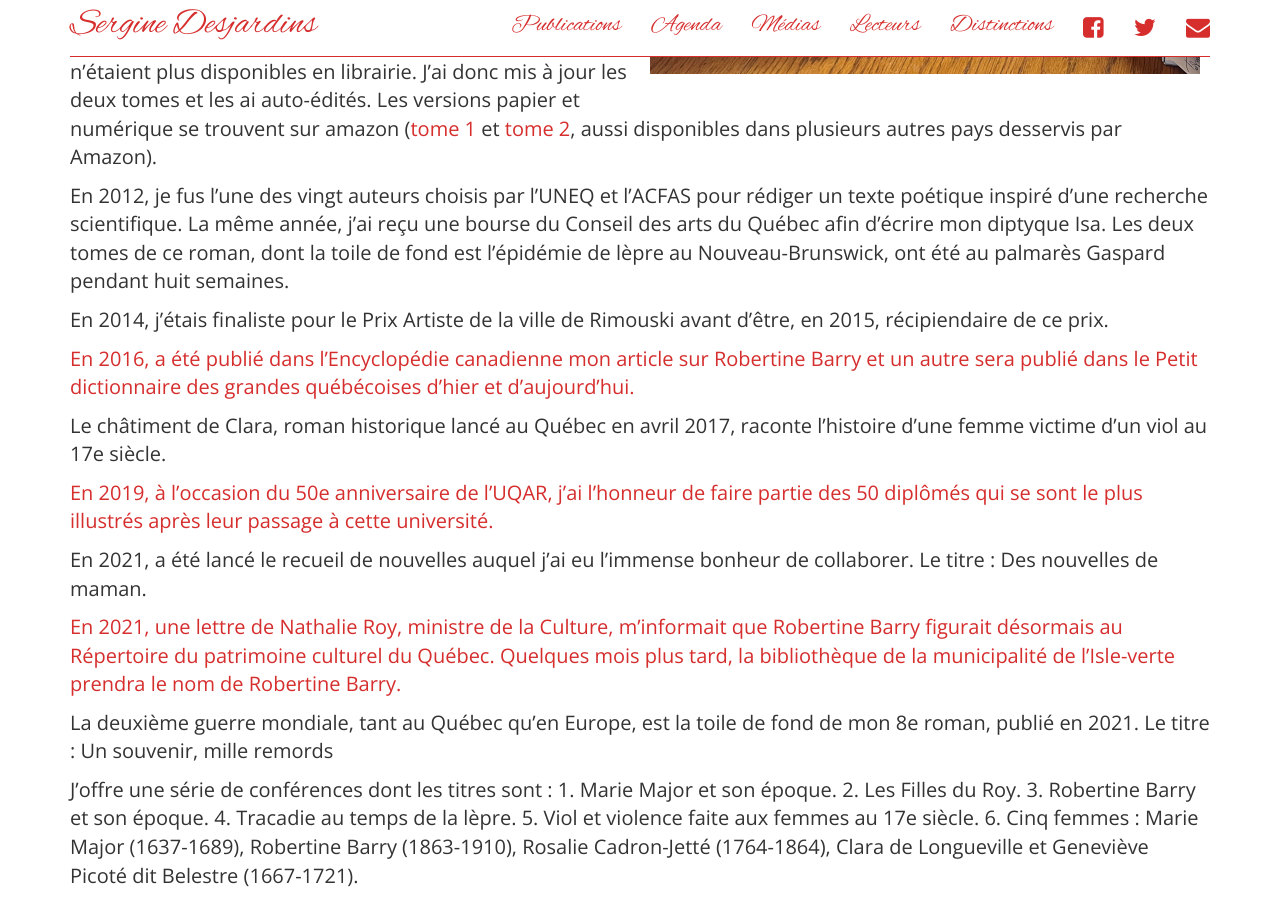
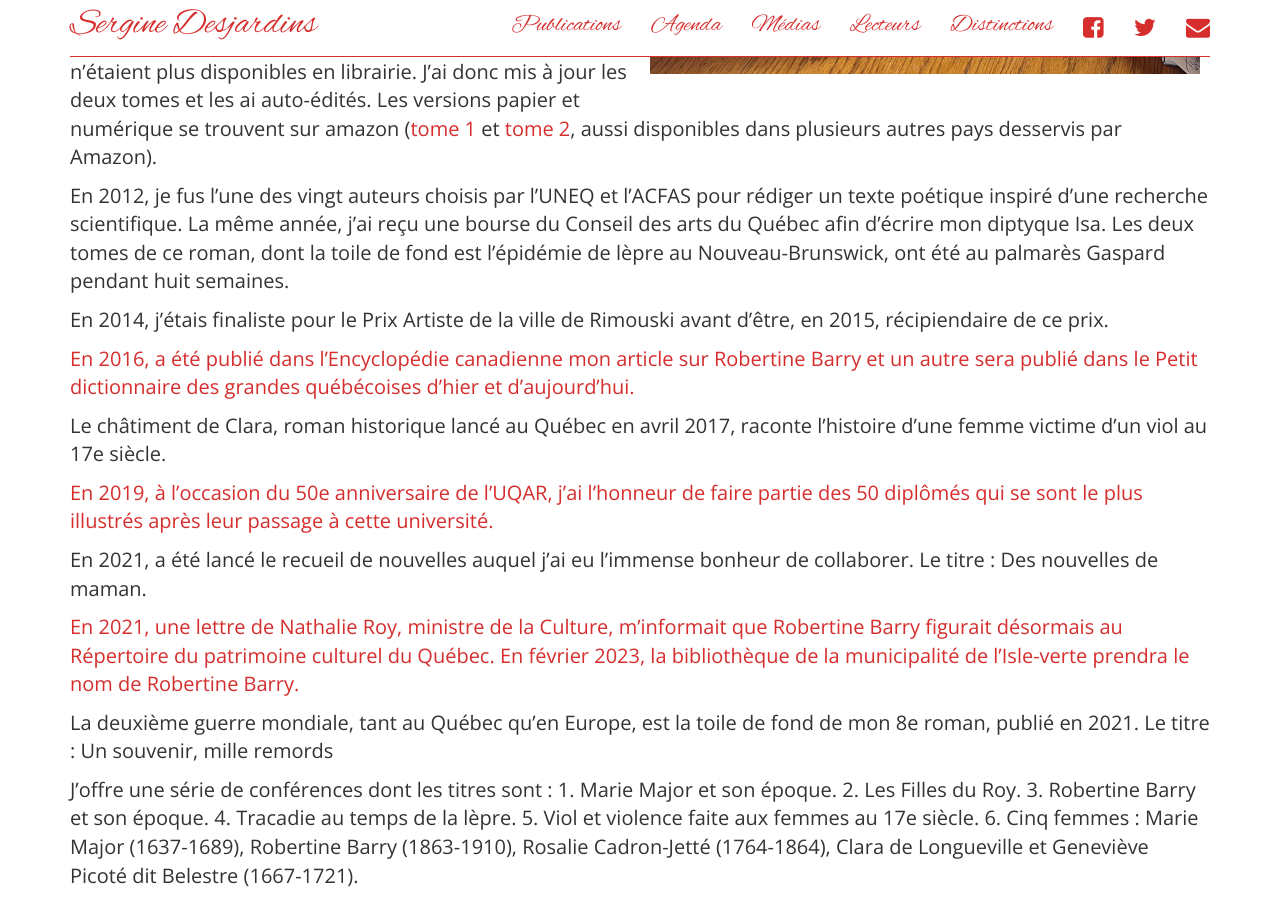
Before and after one commit to serginedesjardins/serginedesjardins.github.io, a Jekyll site: the page built from index.md, in a window 1280 px wide and 900 px high, scrolled down 758 px. Built offline with Jekyll 4.4.1, drawn with Linux system fonts in a browser that asks for light colours; nearby versions of some CDN libraries.

Commit message:
Biblio Isle-Verte, date &

```diff
--- a/index.md
+++ b/index.md
@@ -37,7 +37,7 @@ Le châtiment de Clara, roman historique lancé au Québec en avril 2017, racont
 
 En 2021, a été lancé le recueil de nouvelles auquel j’ai eu l’immense bonheur de collaborer. Le titre : Des nouvelles de maman.
 
-[En 2021, une lettre de Nathalie Roy, ministre de la Culture, m’informait que Robertine Barry figurait désormais au Répertoire du patrimoine culturel du Québec. Quelques mois plus tard, la bibliothèque de la municipalité de l’Isle-verte prendra le nom de Robertine Barry.](https://www.lesoleil.com/actualite/en-region/lisle-verte-renommera-sa-bibliotheque-pour-rendre-hommage-a-la-premiere-femme-journaliste-du-quebec-a4edd74d356108ee90468035adaa31ee)
+[En 2021, une lettre de Nathalie Roy, ministre de la Culture, m’informait que Robertine Barry figurait désormais au Répertoire du patrimoine culturel du Québec. En février 2023, la bibliothèque de la municipalité de l’Isle-verte prendra le nom de Robertine Barry.](https://www.lesoleil.com/actualite/en-region/lisle-verte-renommera-sa-bibliotheque-pour-rendre-hommage-a-la-premiere-femme-journaliste-du-quebec-a4edd74d356108ee90468035adaa31ee)
 
 La deuxième guerre mondiale, tant au Québec qu’en Europe, est la toile de fond de mon 8e roman, publié en 2021. Le titre : Un souvenir, mille remords
 
```
